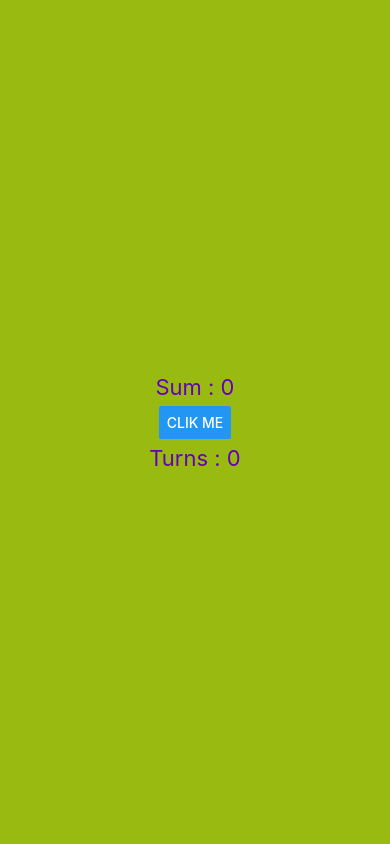
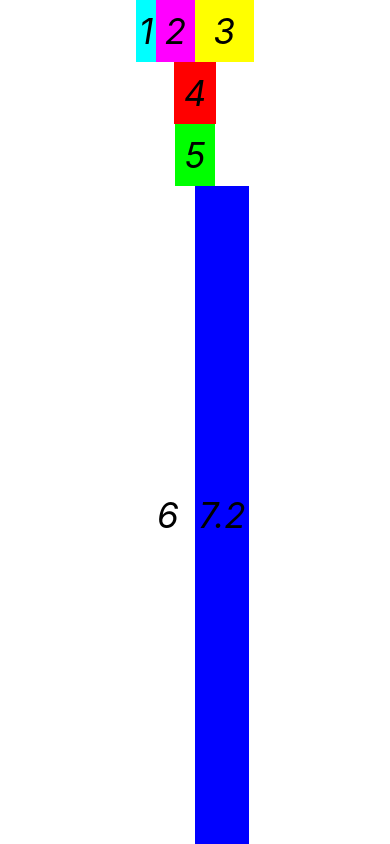
Before and after one commit to TomaszPierzchala/ReactNativeTest, a React Native app: screen / in a window 390 px wide. Built offline with nearby package versions, Linux system fonts and the light colour scheme.

Commit message:
3. layout exercise

```diff
--- a/App.js
+++ b/App.js
@@ -1,35 +1,45 @@
-/**
- * Sample React Native App
- * https://github.com/facebook/react-native
- *
- * @format
- * @flow strict-local
- */
 
 import React, { useState } from 'react';
 
 import {
-  Button,
   StyleSheet,
   Text,
   View,
 } from 'react-native';
 
 const App = () => {
-  const [turn, setTurn] = useState(0)
-  const [sum, setSum] = useState(0)
-  const sumIncreaseHandler = () => {
-    //turn+=1
-    //sum=5*turn
-    setTurn(turn+1)
-    setSum(sum+5)
-  }
 
   return (
     <View style={styles.body}>
-      <Text style={styles.text}>Sum : {sum}</Text>
-      <Button title='Clik Me' onPress={sumIncreaseHandler}></Button>
-      <Text style={styles.text}>Turns : {turn}</Text>
+      <View style={styles.row}>
+        <View style={styles.col1}>
+          <Text style={styles.text}>1</Text>
+        </View>
+        <View style={styles.col2}>
+          <Text style={styles.text}>2</Text>
+        </View>
+        <View style={styles.col3}>
+          <Text style={styles.text}>3</Text>
+        </View>
+      </View>
+      <View style={styles.row}>
+        <View style={styles.col4}>
+          <Text style={styles.text}>4</Text>
+        </View>
+      </View>
+      <View style={styles.row}>
+        <View style={styles.col5}>
+          <Text style={styles.text}>5</Text>
+        </View>
+      </View>
+      <View style={styles.big_row}>
+        <View style={styles.col6}>
+          <Text style={styles.text}>6</Text>
+        </View>
+        <View style={styles.col7}>
+          <Text style={styles.text}>7.2</Text>
+        </View>
+      </View>
     </View>
   );
 };
@@ -37,15 +47,72 @@ const App = () => {
 const styles = StyleSheet.create({
   body: {
     flex: 1,
-    backgroundColor: '#9b1',
+    flexDirection: 'column',
+    backgroundColor: '#ffffff',
+    alignItems: 'center',
+    justifyContent: 'flex-start',
+  },
+  row: {
+    flexDirection: 'row',
+    backgroundColor: '#ffffff',
+    alignItems: 'center',
+    justifyContent: 'center',
+  },
+  big_row: {
+    flex: 1,
+    flexDirection: 'row',
+    backgroundColor: '#ffffff',
+    alignItems: 'stretch',
+    justifyContent: 'center',
+  },
+  col1: {
+    flex: 1,
+    backgroundColor: '#00ffff',
+    alignItems: 'center',
+    justifyContent: 'center',
+  },
+  col2: {
+    flex: 2,
+    backgroundColor: '#f0f',
+    alignItems: 'center',
+    justifyContent: 'center',
+  },
+  col3: {
+    flex: 3,
+    backgroundColor: '#ff0',
+    alignItems: 'center',
+    justifyContent: 'center',
+  },
+  col4: {
+    flex: 1,
+    backgroundColor: '#f00',
+    alignItems: 'center',
+    justifyContent: 'center',
+  },
+  col5: {
+    flex: 1,
+    backgroundColor: '#0f0',
+    alignItems: 'center',
+    justifyContent: 'center',
+  },
+  col6: {
+    flex: 1,
+    backgroundColor: '#fff',
+    alignItems: 'center',
+    justifyContent: 'center',
+  },
+  col7: {
+    flex: 1,
+    backgroundColor: '#00f',
     alignItems: 'center',
     justifyContent: 'center',
   },
   text: {
-    color: '#60b',
-    margin: 6,
-    fontSize: 22,
-  }
+    color: '#000000',
+    fontSize: 35,
+    fontStyle: 'italic',
+    margin: 10,
+  },
 });
 
 export default App;
```
